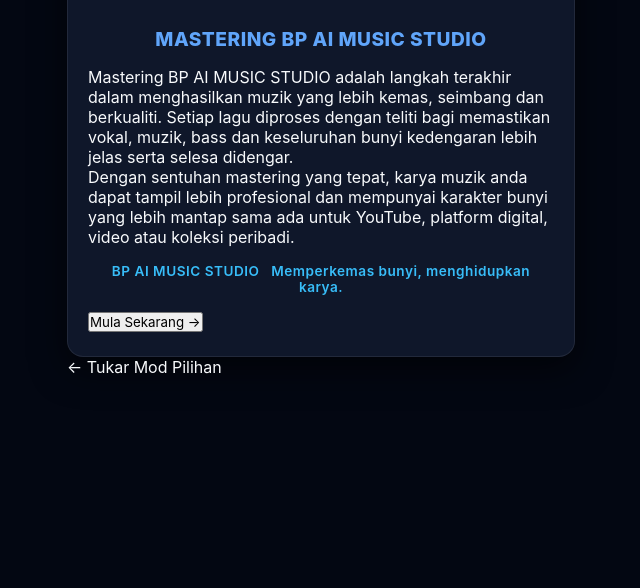
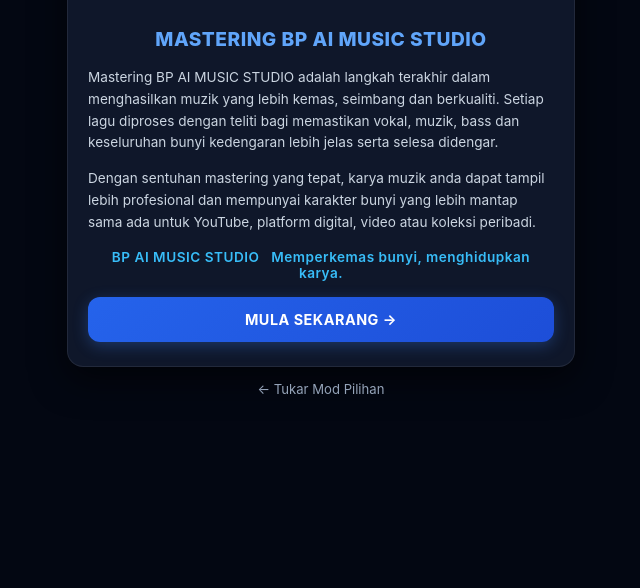
Before and after one commit to semulabangkit1985-ctrl/bp-ai-music-studio, a Flask app: page / in a window 1280 px wide. Shown: the part 212-800 px from the top of the page, without its empty margins (319-959 px from the left). Run offline with Flask 3, Linux system fonts and the light colour scheme.

Commit message:
Update index.html

```diff
--- a/templates/index.html
+++ b/templates/index.html
@@ -91,7 +91,9 @@
             font-weight: 600;
             margin: 16px 0;
             letter-spacing: 0.5px;
-             .hero-desc {
+        }
+
+        .hero-desc {
             font-size: 0.85rem;
             color: #cbd5e1;
             line-height: 1.6;
@@ -367,29 +369,29 @@
             border-radius: 2px;
         }
 
-        /* Primary Action Button */
+        /* Primary Action Button (Fixed with !important for rendering consistency) */
         .btn-primary {
-            width: 100%;
-            background: linear-gradient(135deg, #2563eb, #1d4ed8);
-            color: white;
-            border: none;
-            padding: 14px;
-            border-radius: 12px;
-            font-size: 0.9rem;
-            font-weight: 700;
-            cursor: pointer;
-            transition: all 0.2s;
-            margin-top: 6px;
-            box-shadow: 0 4px 15px var(--accent-glow);
-            text-align: center;
-            display: block;
-            text-transform: uppercase;
-            letter-spacing: 0.5px;
+            width: 100% !important;
+            background: linear-gradient(135deg, #2563eb, #1d4ed8) !important;
+            color: white !important;
+            border: none !important;
+            padding: 14px !important;
+            border-radius: 12px !important;
+            font-size: 0.9rem !important;
+            font-weight: 700 !important;
+            cursor: pointer !important;
+            transition: all 0.2s !important;
+            margin-top: 12px !important;
+            box-shadow: 0 4px 15px var(--accent-glow) !important;
+            text-align: center !important;
+            display: block !important;
+            text-transform: uppercase !important;
+            letter-spacing: 0.5px !important;
         }
 
         .btn-primary:hover {
-            opacity: 0.95;
-            transform: translateY(-1px);
+            opacity: 0.95 !important;
+            transform: translateY(-1px) !important;
         }
 
         .footer-link {
@@ -590,8 +592,7 @@
                     </div>
                     <input type="range" min="-5" max="5" step="0.5" value="1.5" oninput="updateVal('val-presence', '+' + this.value + ' dB')">
                 </div>
-
-                <div class="slider-group">
+                 <div class="slider-group">
                     <div class="slider-header">
                         <span>De-Esser Sensitivity</span>
                         <span id="val-deesser">3.0 dB</span>
@@ -640,8 +641,8 @@
             { category: "🇲🇾 Nusantara / Melayu", list: ["Malay Phonk", "Malay Bounce", "Malay Trap", "Pop Melayu", "Rock Melayu", "Balada Melayu", "Irama Malaysia", "Dangdut Nusantara", "Etnik Nusantara"] },
             { category: "🎤 Pop & Rock", list: ["Pop", "Synthpop", "Indie Pop", "Dance Pop", "Rock", "Alternative Rock", "Indie Rock", "Pop Rock", "Metal"] },
             { category: "🔥 Phonk & Hip Hop", list: ["Phonk", "Drift Phonk", "Brazilian Phonk", "Dark Phonk", "Memphis Phonk", "Hip Hop", "Trap", "Boom Bap", "Drill", "Lo-Fi Hip Hop"] },
-            { category: "⚡ Electronic & Techno", list: ["EDM", "Techno", "Dark Techno", "House", "Deep House", "Trance", "Dubstep"
-                                                          { category: "🎬 Cinematic & Mood", list: ["Cinematic", "Epic Orchestra", "Dark Ambient", "Emotional", "Sad Song", "Romantic", "Lounge", "Meditation"] }
+            { category: "⚡ Electronic & Techno", list: ["EDM", "Techno", "Dark Techno", "House", "Deep House", "Trance", "Dubstep", "Drum & Bass", "Synthwave", "Cyberpunk"] },
+            { category: "🎬 Cinematic & Mood", list: ["Cinematic", "Epic Orchestra", "Dark Ambient", "Emotional", "Sad Song", "Romantic", "Lounge", "Meditation"] }
         ];
 
         const genreContainer = document.getElementById('genreContainerView');
```
